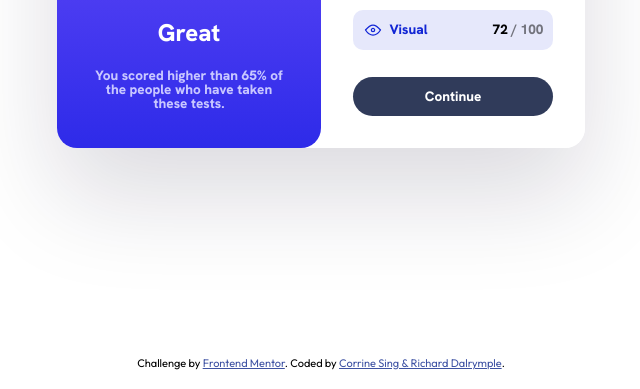
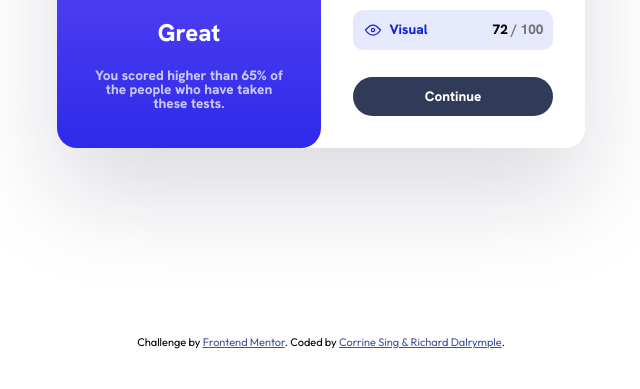
Before and after one commit to Corrine2212/result-summary-component, a plain HTML site: page index.html in a window 1280 px wide. Shown: the part 442-831 px from the top of the page, without its empty margins (319-959 px from the left). After the commit the page ends 800 px from the top, so only its background shows below. Drawn offline with Linux system fonts and the light colour scheme.

Commit message:
updated css and html

```diff
--- a/index.html
+++ b/index.html
@@ -75,12 +75,11 @@
         </section>
       </div>
     </main>
-  </body>
-  <footer>
     <div class="attribution">
       <p>Challenge by <a href="https://www.frontendmentor.io?ref=challenge" target="_blank">Frontend Mentor</a>.
       Coded by <a href="#">Corrine Sing & Richard Dalrymple</a>.</p>
     </div>
-  </footer>
+  </body>
+
 
 </html>
--- a/static/style.css
+++ b/static/style.css
@@ -236,7 +236,15 @@ button {
 }
 
 .attribution {
-  font-size: 11px; text-align: center; }
+  position: fixed;
+  bottom: 0;
+  left: 0;
+  width: 100%;
+  padding: 10px;
+
+  font-size: 11px;
+  text-align: center;
+}
 
 .attribution a {
   color: hsl(228, 45%, 44%); }
```
Also changed, not shown: images/Frontend Mentor _ Results summary component.png, images/SCR-20230731-cupz.png (deleted).
